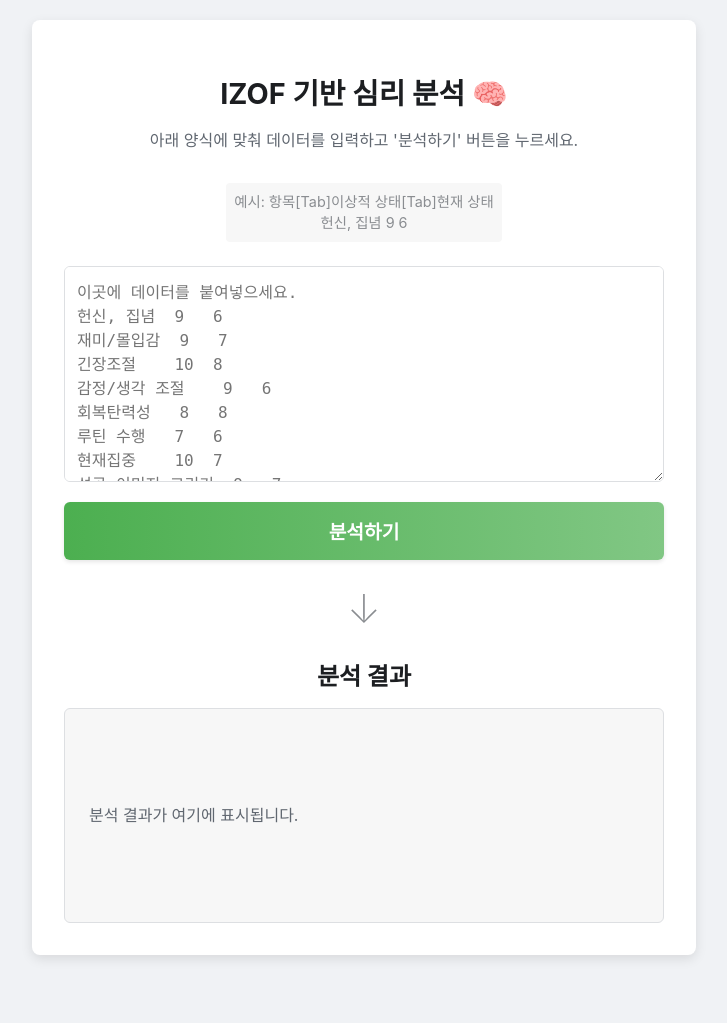
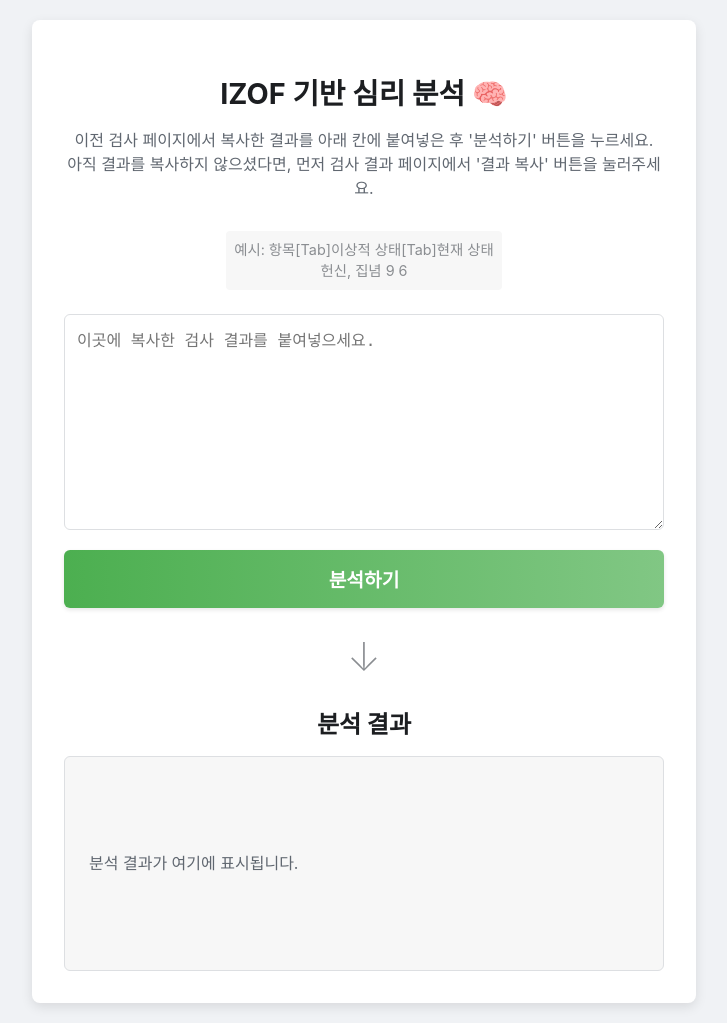
Before and after one commit to tuflyofficial/izof-test-app, a Flask app: page / in a window 1280 px wide. Shown: the whole page, without its empty margins (276-1003 px from the left). Before the commit the page ends 959 px from the top, so only its background shows below. Run offline with Flask 3, Linux system fonts and the light colour scheme.

Commit message:
Update index.html

```diff
--- a/templates/index.html
+++ b/templates/index.html
@@ -9,19 +9,14 @@
 <body>
     <div class="container">
         <h1>IZOF 기반 심리 분석 🧠</h1>
-        <p>아래 양식에 맞춰 데이터를 입력하고 '분석하기' 버튼을 누르세요.</p>
+
+        <p>
+            이전 검사 페이지에서 복사한 결과를 아래 칸에 붙여넣은 후 '분석하기' 버튼을 누르세요.<br>
+            아직 결과를 복사하지 않으셨다면, 먼저 검사 결과 페이지에서 '결과 복사' 버튼을 눌러주세요.
+        </p>
         <p class="example-format">예시: 항목[Tab]이상적 상태[Tab]현재 상태<br>헌신, 집념    9   6</p>
 
-        <textarea id="data-input" rows="10" placeholder="이곳에 데이터를 붙여넣으세요.
-헌신, 집념  9   6
-재미/몰입감  9   7
-긴장조절    10  8
-감정/생각 조절    9   6
-회복탄력성   8   8
-루틴 수행   7   6
-현재집중    10  7
-성공 이미지 그리기  9   7
-자신감 9   8"></textarea>
+        <textarea id="data-input" rows="10" placeholder="이곳에 복사한 검사 결과를 붙여넣으세요."></textarea>
 
         <button id="analyze-button">분석하기</button>
 
```
